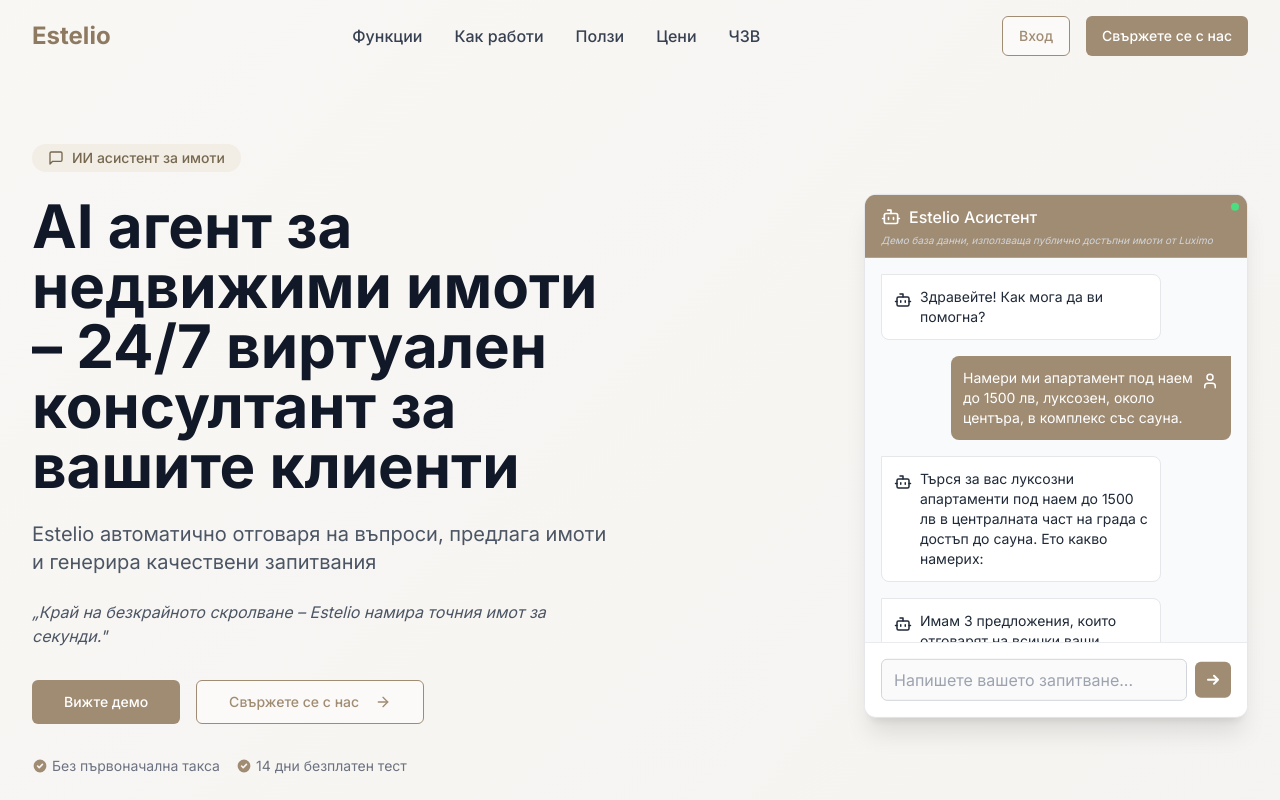
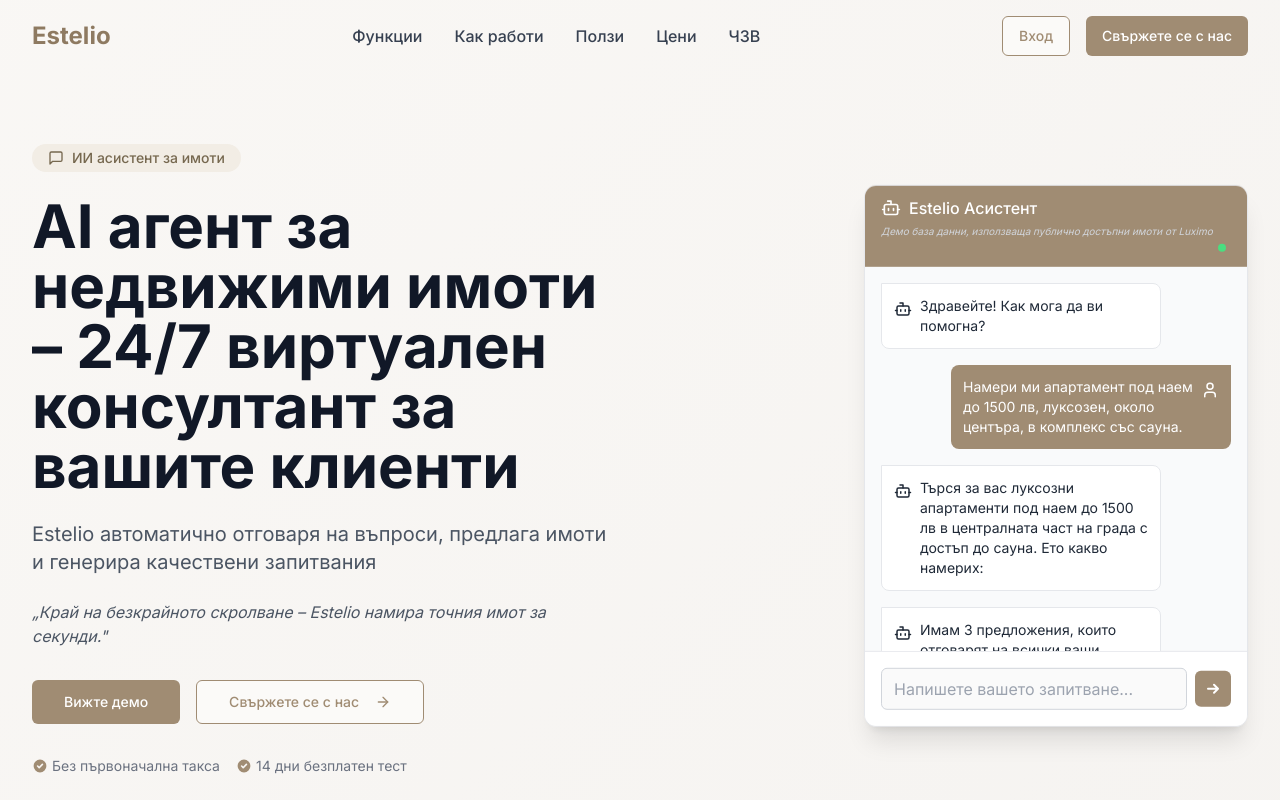
Before and after one commit to aleksander-kolev/estelio-frontend, a React (Vite) app: page / in a window 1280 px wide. Shown: the top 800 px of the page. Built offline with nearby package versions, Linux system fonts and the light colour scheme.

Commit message:
Visual edit in Lovable
Edited UI in Lovable

```diff
--- a/src/components/ChatbotDemo.tsx
+++ b/src/components/ChatbotDemo.tsx
@@ -60,13 +60,13 @@ const ChatbotDemo = () => {
     }
   }, [currentIndex, demoConversation.length]);
   return <div className="relative bg-white rounded-xl shadow-xl overflow-hidden w-full max-w-sm mx-auto md:mx-0 border border-gray-200">
-      <div className="bg-luximo-600 text-white p-4 flex flex-col items-start py-[10px] px-[16px] relative">
+      <div className="bg-luximo-600 text-white p-4 flex flex-col items-start py-[10px] px-[16px]">
         <div className="flex items-center gap-2">
           <Bot size={20} />
           <span className="font-medium">Estelio Асистент</span>
         </div>
         <p className="text-[10px] text-gray-300 italic mt-1 text-left w-full">Демо база данни, използваща публично достъпни имоти от Luximo</p>
-        <div className="absolute top-2 right-2 h-2 w-2 rounded-full bg-green-400"></div>
+        <div className="h-2 w-2 rounded-full bg-green-400 self-end px-0 py-px my-[5px] mx-[5px]"></div>
       </div>
 
       <div className="p-4 h-96 flex flex-col overflow-y-auto bg-gray-50">
```
